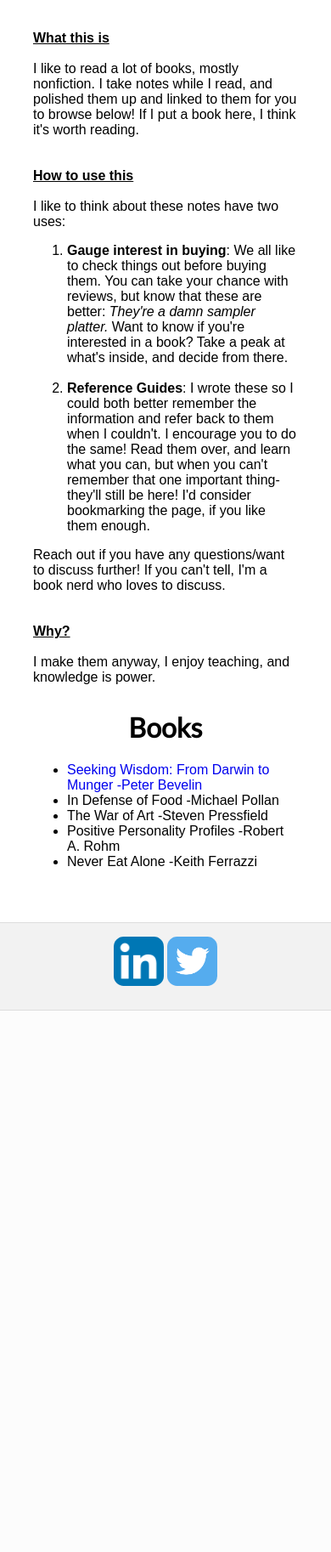
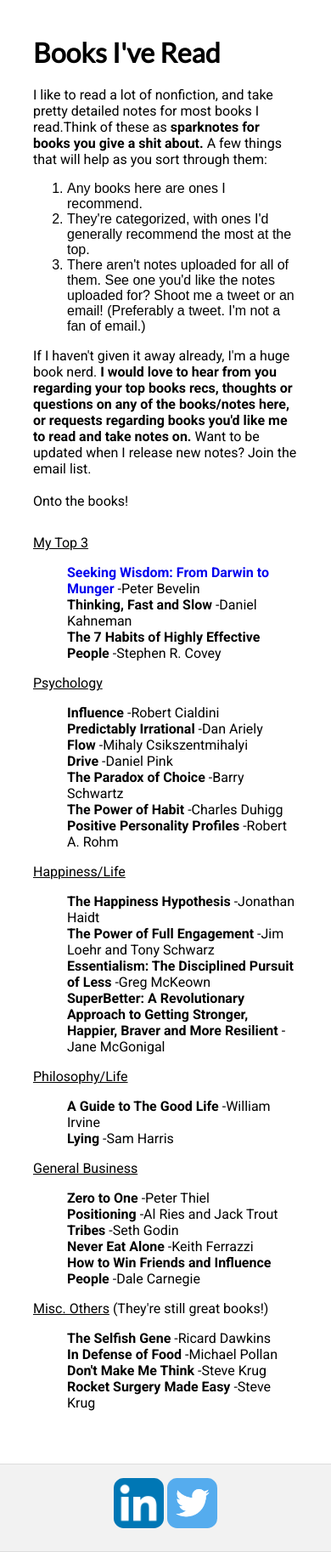
Before and after one commit to justinmulvs/website, a PHP site: page /books.html in a window 390 px wide. Shown: the part 60-1886 px from the top of the page at 85% size. Before the commit the page ends 1249 px from the top, so only its background shows below. Run offline with PHP 8.4, Linux system fonts and the light colour scheme.

Commit message:
Added books page, both mobile and responsive formatting. Rewrote heading copy

```diff
--- a/books.html
+++ b/books.html
@@ -6,7 +6,7 @@
 	<meta charset="utf-8">
 	<!--styles go here-->
 	<link rel="stylesheet" type="text/css" href="css/normalize.css">
-	<link href='https://fonts.googleapis.com/css?family=Lato|Roboto' rel='stylesheet' type='text/css'>
+	<link href='https://fonts.googleapis.com/css?family=Roboto:400,700|Lato' rel='stylesheet' type='text/css'>
 	<link rel="stylesheet" type="text/css" href="css/main.css">
 	<link rel="stylesheet" type="text/css" href="css/responsive.css">
 	<meta name="viewport" content="width=device-width, initial-scale=1">
@@ -18,7 +18,7 @@
 	  m=s.getElementsByTagName(o)[0];a.async=1;a.src=g;m.parentNode.insertBefore(a,m)
 	  })(window,document,'script','//www.google-analytics.com/analytics.js','ga');
 
-	  ga('create', 'UA-61235697-2', 'auto');
+	  ga('create', 'UA-612356972', 'auto');
 	  ga('send', 'pageview');
 	</script>
 </head>
@@ -29,60 +29,82 @@
 		<h3><a href="index.html">Home</a></h3>
 	</nav>
 
-	<div class="container" id="books-container">
+	<div class="container group" id="books-container">
+		<div id="books-overview">
 
-		<ul id="books-overview">
-			<li><span class='underline'><b>What this is</b></span><br><br> I like to read a lot of books, mostly nonfiction. I take notes while I read, and polished them up and linked to them for you to browse below! If I put a book here, I think it's worth reading.<br><br><br>
+			<h1>Books I've Read</h1>
 
-			<li><span class="underline"><b>How to use this</b></span><br><br> I like to think about these notes have two uses:
+			<p>I like to read a lot of nonfiction, and take pretty detailed notes for most books I read.Think of these as <b>sparknotes for books you give a shit about.</b> A few things that will help as you sort through them:</p>
+			<ol>
+				<li>Any books here are ones I recommend.</li>
+				<li>They're categorized, with ones I'd generally recommend the most at the top.</li>
+				<li>There aren't notes uploaded for all of them. See one you'd like the notes uploaded for? Shoot me a tweet or an email! (Preferably a tweet. I'm not a fan of email.)</li>
+			</ol>
+			<p>If I haven't given it away already, I'm a huge book nerd. <b>I would love to hear from you regarding your top books recs, thoughts or questions on any of the books/notes here, or requests regarding books you'd like me to read and take notes on.</b> Want to be updated when I release new notes? Join the email list.<br><br>
+			Onto the books!
+			 </p>
+		</div>
 
-				<ol>
-					<li><b>Gauge interest in buying</b>: We all like to check things out before buying them. You can take your chance with reviews, but know that these are better: <i>They're a damn sampler platter.</i> Want to know if you're interested in a book? Take a peak at what's inside, and decide from there.</li><br>
+		<div id="top">
+			<p><span class="underline">My Top 3</span></p>
+			<ul class="book-list">
+				<li><a href="books/wisdom.html"><b>Seeking Wisdom: From Darwin to Munger</b></a> -Peter Bevelin</li>
+				<li><b>Thinking, Fast and Slow</b> -Daniel Kahneman</li>
+				<li><b>The 7 Habits of Highly Effective People</b> -Stephen R. Covey</li>
+			</ul>
+		</div>
 
-					<li><b>Reference Guides</b>: I wrote these so I could both better remember the information and refer back to them when I couldn't. I encourage you to do the same! Read them over, and learn what you can, but when you can't remember that one important thing- they'll still be here! I'd consider bookmarking the page, if you like them enough.</li>
+		<div class="books left">
+			<p><span class="underline">Psychology</span></p>
+			<ul class="book-list">
+				<li><b>Influence</b> -Robert Cialdini</li>
+				<li><b>Predictably Irrational</b> -Dan Ariely</li>
+				<li><b>Flow</b> -Mihaly Csikszentmihalyi</li>
+				<li><b>Drive</b> -Daniel Pink</li>
+				<li><b>The Paradox of Choice</b> -Barry Schwartz</li>
+				<li><b>The Power of Habit</b> -Charles Duhigg</li>
+				<li><b>Positive Personality Profiles</b> -Robert A. Rohm</li>
+			</ul>
+		</div>
 
-				</ol>
+		<div class="books right">
+			<p><span class="underline">Happiness/Life</span></p>
+			<ul class="book-list">
+				<li><b>The Happiness Hypothesis</b> -Jonathan Haidt</li>
+				<li><b>The Power of Full Engagement</b> -Jim Loehr and Tony Schwarz</li>
+				<li><b>Essentialism: The Disciplined Pursuit of Less</b> -Greg McKeown</li>
+				<li><b>SuperBetter: A Revolutionary Approach to Getting Stronger, Happier, Braver and More Resilient</b> -Jane McGonigal</li>
+			</ul>
+		</div>
 
-				Reach out if you have any questions/want to discuss further! If you can't tell, I'm a book nerd who loves to discuss. <br><br><br>
+		<div class="books left" >
+			<p><span class="underline">Philosophy/Life</span></p>
+			<ul class="book-list">
+				<li><b>A Guide to The Good Life</b> -William Irvine</li>
+				<li><b>Lying</b> -Sam Harris</li>
+			</ul>
+		</div>
 
-			</li>
+		<div class="books right">
+			<p><span class="underline">General Business</span></p>
+			<ul class="book-list">
+				<li><b>Zero to One</b> -Peter Thiel</li>
+				<li><b>Positioning</b> -Al Ries and Jack Trout</li>
+				<li><b>Tribes</b> -Seth Godin</li>
+				<li><b>Never Eat Alone</b> -Keith Ferrazzi</li>
+				<li><b>How to Win Friends and Influence People</b> -Dale Carnegie</li>
+			</ul>
+		</div>
 
-			<li><span class="underline"><b>Why?</b></span><br><br> I make them anyway, I enjoy teaching, and knowledge is power.</li>
-
-		</ul>
-
-		<h1>Books</h1>
-		<ul class="books">
-			<li><a href="books/wisdom.html">Seeking Wisdom: From Darwin to Munger -Peter Bevelin</a></li>
-			<li>In Defense of Food -Michael Pollan</li>
-			<li>The War of Art -Steven Pressfield</li>
-			<li>Positive Personality Profiles -Robert A. Rohm</li>
-			<li>Never Eat Alone -Keith Ferrazzi</li>
-
-<!-- 			<li>Essentialism: The Disciplined Pursuit of Less -Greg McKeown</li>
-			<li>SuperBetter: A Revolutionary Approach to Getting Stronger, Happier, Braver and More Resilient -Jane McGonigal</li>
-
-			<li>Zero to One -Peter Thiel</li>
-			<li>The Power of Full Engagement -Jim Loehr and Tony Schwarz</li>
-			<li>Drive -Daniel Pink</li>
-			<li>Positioning -Al Ries and Jack Trout</li>
-			<li>The Happiness Hypothesis -Jonathan Haidt</li>
-			<li>Influence -Robert Cialdini</li>
-			<li>A Guide to The Good Life -William Irvine</li>
-			<li>Tribes -Seth Godin</li>
-			<li>Don't Make Me Think -Steve Krug</li>
-			<li>Delivering Happiness -Tony Hsieh</li>
-			<li>Rocket Surgery Made Easy -Steve Krug</li>
-			<li>Lying -Sam Harris</li>
-			<li>The Paradox of Choice -Barry Schwartz</li>
-			<li>The Power of Habit -Charles Duhigg</li>
-			<li>Thinking, Fast and Slow -Daniel Kahneman</li>
-			<li>Flow -Mihaly Csikszentmihalyi</li>
-			<li>Predictably Irrational -Dan Ariely</li>
-			<li>How to Win Friends and Influence People -Dale Carnegie</li>
-			<li>The Selfish Gene -Ricard Dawkins (I need notes on this)</li>
-			<li></li> -->
-		</ul>
+		<div class="books left">
+			<p><span class="underline">Misc. Others</span> (They're still great books!)</p>
+			<ul class="book-list">
+				<li><b>The Selfish Gene</b> -Ricard Dawkins</li>
+				<li><b>In Defense of Food</b> -Michael Pollan</li>
+				<li><b>Don't Make Me Think</b> -Steve Krug</li>
+				<li><b>Rocket Surgery Made Easy</b> -Steve Krug</li>
+			</ul>
+		</div>
 
 	</div>
 
--- a/css/main.css
+++ b/css/main.css
@@ -140,15 +140,23 @@
 
 #books-overview {
 	text-align: left;
-	list-style: none;
 	padding-left: 0;
 	margin-bottom: 30px;
 }
 
-.books
-	{
+#top{
+	text-align: left;
+	font-family: Roboto;
+}
+
+.books{
 		text-align: left;
+		font-family: Roboto;
 	}
+
+.book-list{
+	list-style: none;
+}
 
 /****
 PAGE:NOTES
--- a/css/responsive.css
+++ b/css/responsive.css
@@ -143,7 +143,31 @@
 		max-width: 90%;
 		background-color: white;
 		box-sizing: border-box;
-		padding: 20px 20% 80px;
 		border: 1px solid #f2f2f2;
 	}
+
+	#books-overview {
+		padding: 20px 20% 0;
+	}
+
+	#top{
+		max-width: 40%;
+		margin: 4em 35% 40px 25%;
+	}
+
+	.books{
+		min-height: 250px;
+	}
+
+	.left{
+		float: left;
+		width: 45%;
+		margin: 0 1% 0 4%;
+	}
+
+	.right{
+		float: right;
+		width: 45%;
+		margin: 0 4% 0 1%;
+	}
 }
--- a/index.html
+++ b/index.html
@@ -24,7 +24,7 @@
 </head>
 
 <body>
-	<div class="container" class="group" id="home">
+	<div class="container group" id="home">
 
 		<img src="images/award.png" id="profile-photo" alt="photo of me">
 
```
